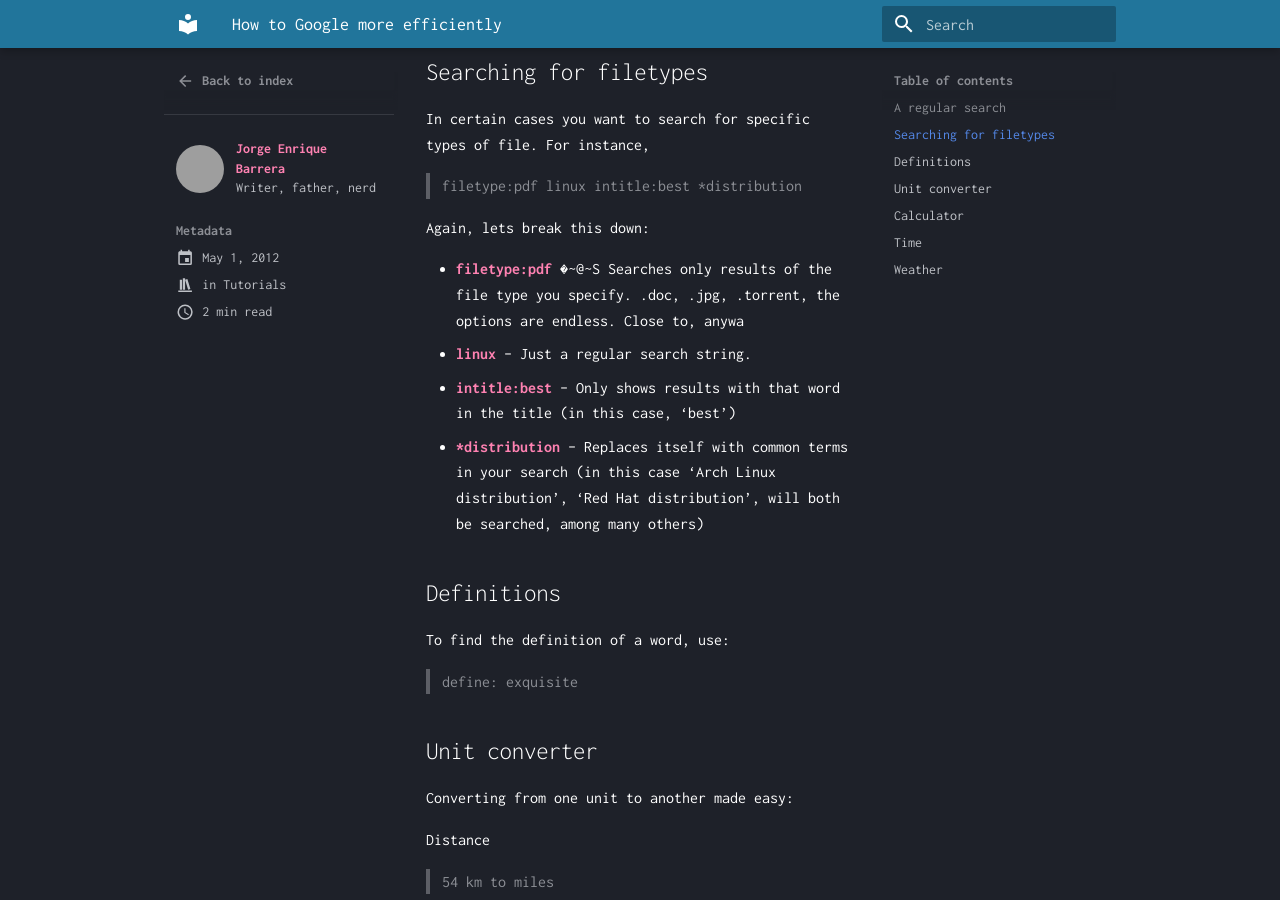
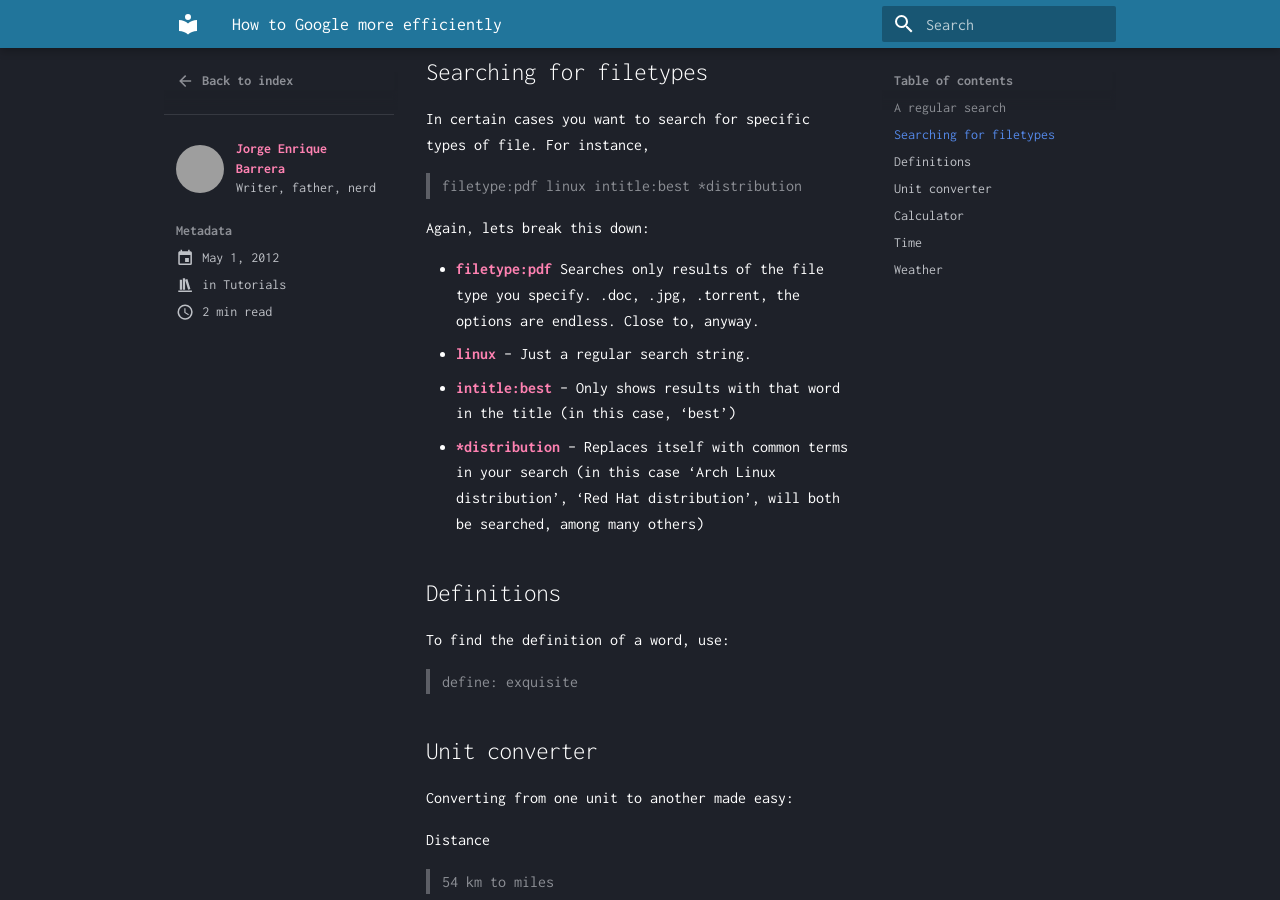
Before and after one commit to joenba7/joenba7.github.io, an MkDocs documentation site: the page built from docs/posts/how-to-google-more-efficiently.md, in a window 1280 px wide and 900 px high, scrolled down 1286 px. Built offline with MkDocs 1.6.1 and Material for MkDocs 9.7.7, drawn with Linux system fonts in a browser that asks for light colours; grey boxes are pictures that could not be loaded.

Commit message:
Fixed typo

```diff
--- a/docs/posts/how-to-google-more-efficiently.md
+++ b/docs/posts/how-to-google-more-efficiently.md
@@ -51,7 +51,7 @@ In certain cases you want to search for specific types of file. For instance,
 
 Again, lets break this down:
 
-- **filetype:pdf** �~@~S Searches only results of the file type you specify. .doc, .jpg, .torrent, the options are endless. Close to, anywa
+- **filetype:pdf** Searches only results of the file type you specify. .doc, .jpg, .torrent, the options are endless. Close to, anyway.
 - **linux** – Just a regular search string.
 - **intitle:best** – Only shows results with that word in the title (in this case, ‘best’)
 - **\*distribution** – Replaces itself with common terms in your search (in this case ‘Arch Linux distribution’, ‘Red Hat distribution’, will both be searched, among many others)
```
